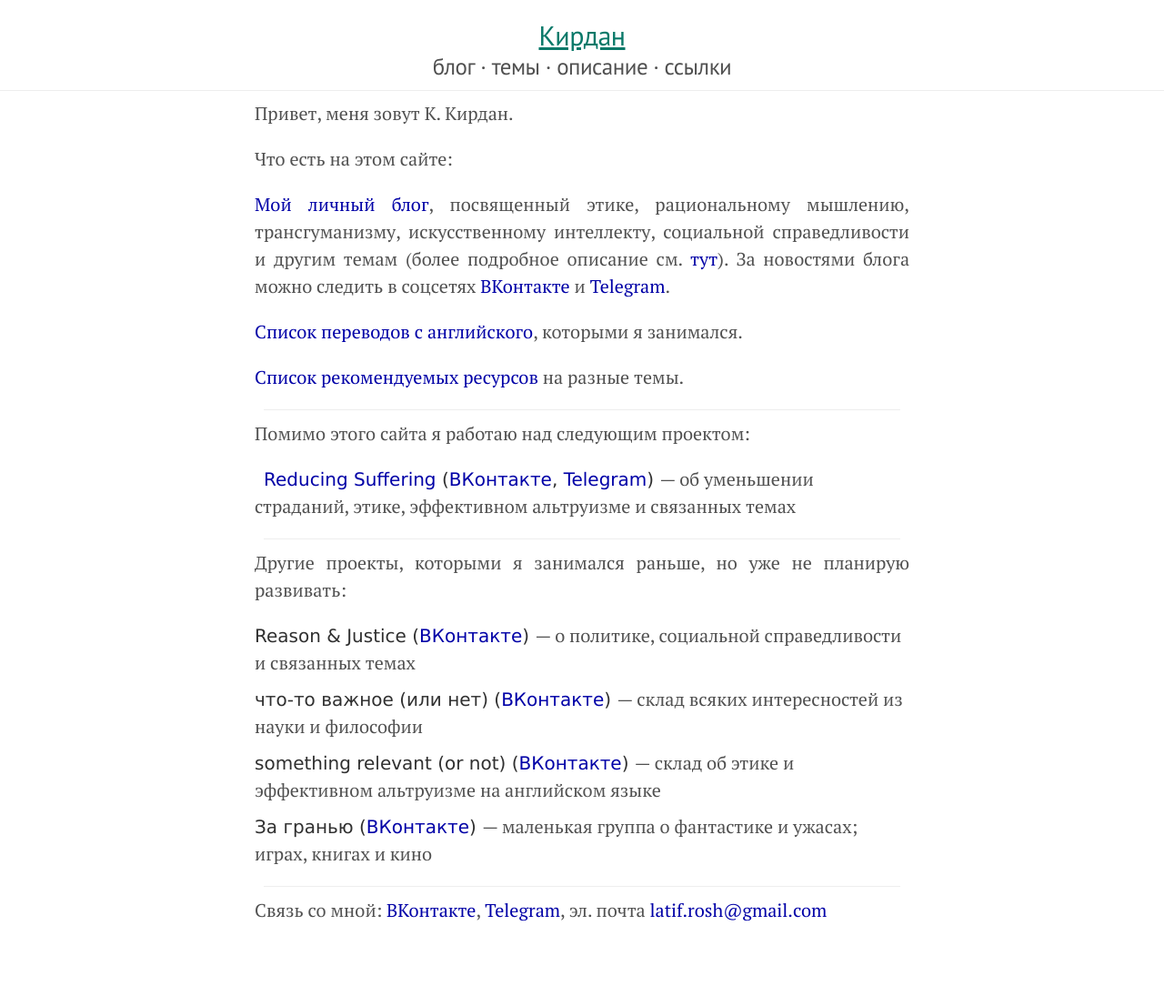
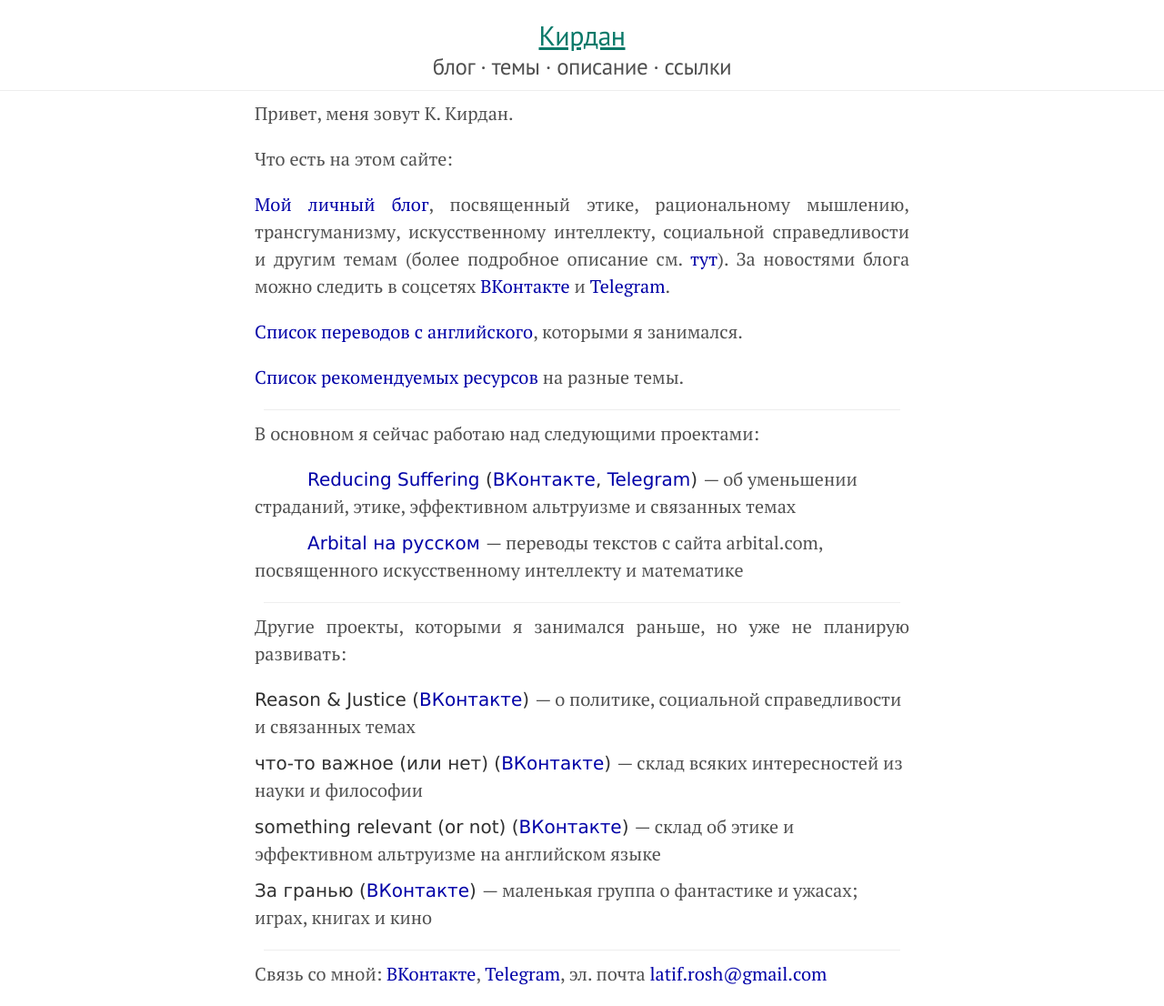
Before and after one commit to KKirdan/kkirdan.github.io, a Jekyll site: the page built from index.md, in a window 1280 px wide. Shown: the whole page at 91% size. Built offline with Jekyll 4.4.1, drawn with Linux system fonts in a browser that asks for light colours; before the commit the page ends 1036 px from its top, so only the background shows below that.

Commit message:
add arbital to projects

```diff
--- a/_includes/project-entry.html
+++ b/_includes/project-entry.html
@@ -1,5 +1,5 @@
 <div style="padding-bottom: 10px">
-  {% if include.icon %}<img src="{{ include.icon }}" alt="" style="float: left; margin-right: 10px"/>{% endif %}
+  {% if include.icon %}<img src="{{ include.icon }}" alt="" style="float: left; margin-right: 10px" width="48"/>{% endif %}
   <span class="post-title-colored">
     {% if include.author %}
       {{ include.author }},
--- a/index.md
+++ b/index.md
@@ -16,9 +16,11 @@ nav_id: 0
 
 <hr style="margin: 10px">
 
-Помимо этого сайта я работаю над следующим проектом:
+В основном я сейчас работаю над следующими проектами:
 
 {% include project-entry.html title="Reducing Suffering" url="https://reducingsuffering.github.io/" vk="https://vk.com/reducing_suffering" telegram="https://t.me/reducing_suffering" text="об уменьшении страданий, этике, эффективном альтруизме и связанных темах" icon="https://reducingsuffering.github.io/assets/images/favicon.ico" %}
+
+{% include project-entry.html title="Arbital на русском" url="https://arbital-ru.github.io/" text="переводы текстов с сайта arbital.com, посвященного искусственному интеллекту и математике" icon="https://arbital-ru.github.io/assets/images/favicon.ico" %}
 
 <hr style="margin: 10px">
 
```
